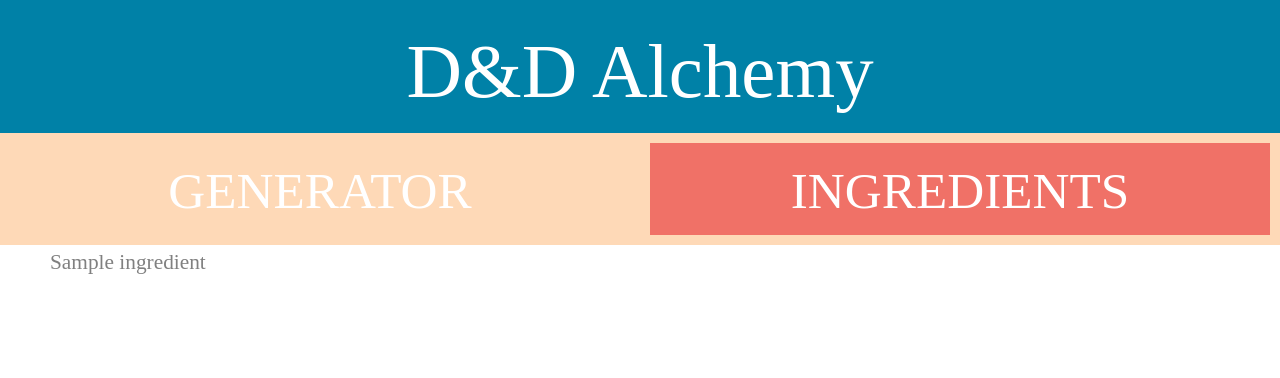
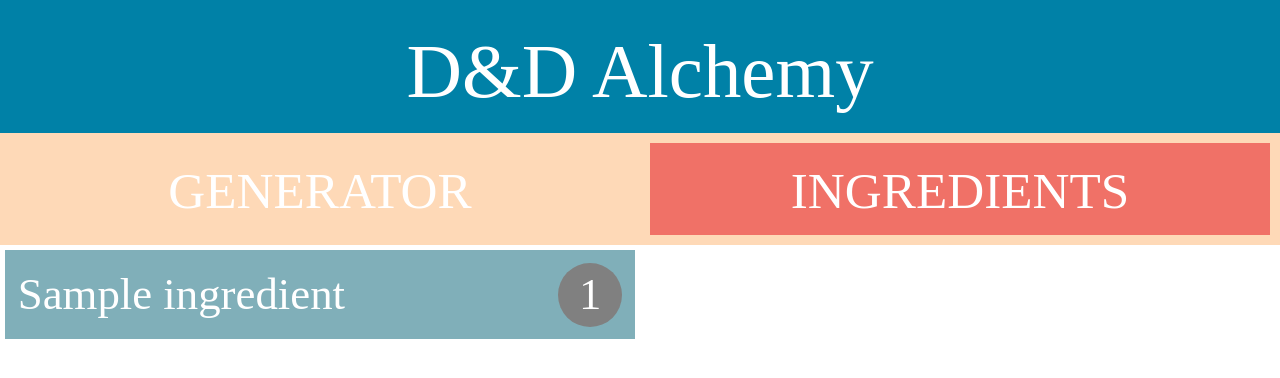
Before and after one commit to Ingubaru/dndAlchemy, a Django app: page / in a window 1280 px wide. Shown: the top 378 px of the page. Run offline with Django 3.2, Linux system fonts and the light colour scheme; tables that the repository leaves empty hold one stand-in row (values such as "Sample post"); some libraries are stand-ins or nearby versions.

Commit message:
Change ingredient menu

```diff
--- a/herbalism/static/css/herbalism.css
+++ b/herbalism/static/css/herbalism.css
@@ -42,13 +42,32 @@ h1, h2, h3, h4 {
 }
 
 .ingredient-list {
-	margin-left: 40px;
+	display: flex;
+	flex-wrap: wrap;
 }
 
-.ingredient-list td {
-	padding: 2px 10px 2px 10px;
+.ingredient-item {
+	background-color: #80AFB9;
 	font-family: 'Lobster';
-	font-size: 16pt;
+	font-size: 3.5vw;
+	text-align:  left;
+	color: white;
+	padding: 1% 1% 1% 1%;
+	width: 50%;
+	border: 5px solid white;
+	display: flex; flex-wrap: nowrap;
+}
+
+.ingredient-list a {
+	color: white;
+}
+
+.ingredient-rarity {
+	text-align: center;
+	width: 5vw;
+	height: 5vw;
+	margin-left: auto;
+	border-radius: 2.5vw;
 }
 
 .card {
@@ -56,17 +75,15 @@ h1, h2, h3, h4 {
 }
 
 .generator-menu {
-	padding: 10px 10px 2px 10px;
-	font-family: 'Lobster';
-	font-size: 16pt;
 	display: flex;
 	flex-wrap: wrap;
+	border: 5px solid white;
 }
 
 .generator-menu-item {
 	background-color: #80AFB9;
 	font-family: 'Lobster';
-	font-size: 3vw;
+	font-size: 3.5vw;
 	text-align:  center;
 	color: white;
 	padding: 1% 10% 1% 10%;
--- a/herbalism/templates/herbalism/ingredient_list.html
+++ b/herbalism/templates/herbalism/ingredient_list.html
@@ -6,20 +6,16 @@
 		<div class="menu-tab" style="background-color: #F07167"><h2><a href="{% url 'ingredient_list' %}">INGREDIENTS</a></h2></div>
 	</div>
 	<div class="ingredient-list">
-		<table>
 		{% for ingredient in ingredients %}
-				<tr>
 				{% if ingredient.rarity == "1" %}
-						<td><a style="color: #1EFF00" href="{% url 'ingredient_detail' pk=ingredient.pk %}">{{ ingredient.name }}</a></td>
+					<div class="ingredient-item"><a href="{% url 'ingredient_detail' pk=ingredient.pk %}">{{ ingredient.name }}</a><div class="ingredient-rarity" style="background-color: #8AFF80">{{ ingredient.difficult }}</div></div>
 				{% elif ingredient.rarity == "2" %}
-						<td><a style="color: #0070DD" href="{% url 'ingredient_detail' pk=ingredient.pk %}">{{ ingredient.name }}</a></td>
+					<div class="ingredient-item"><a href="{% url 'ingredient_detail' pk=ingredient.pk %}">{{ ingredient.name }}</a><div class="ingredient-rarity" style="background-color: #80B5FF">{{ ingredient.difficult }}</div></div>
 				{% elif ingredient.rarity == "3" %}
-						<td><a style="color: #FF8000" href="{% url 'ingredient_detail' pk=ingredient.pk %}">{{ ingredient.name }}</a></td>
+					<div class="ingredient-item"><a href="{% url 'ingredient_detail' pk=ingredient.pk %}">{{ ingredient.name }}</a><div class="ingredient-rarity" style="background-color: #FF8080">{{ ingredient.difficult }}</div></div>
 				{% else %}
-						<td><a style="color: #808080" href="{% url 'ingredient_detail' pk=ingredient.pk %}">{{ ingredient.name }}</a></td>
+					<div class="ingredient-item"><a href="{% url 'ingredient_detail' pk=ingredient.pk %}">{{ ingredient.name }}</a><div class="ingredient-rarity" style="background-color: #808080">{{ ingredient.difficult }}</div></div>
 				{% endif %}
-				</tr>
 		{% endfor %}
-		</table>
 	</div>
 {% endblock %}
```
Lines whose indentation alone changed are shown as unchanged.
